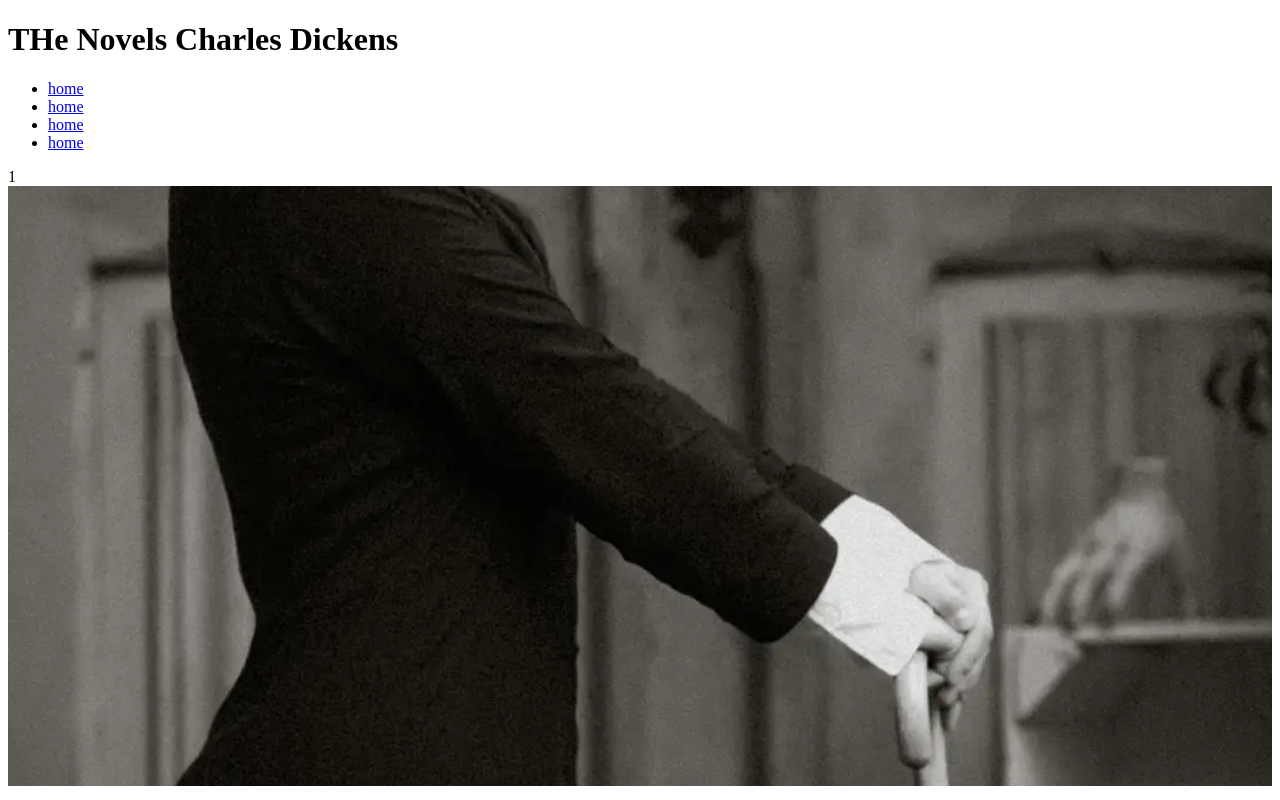
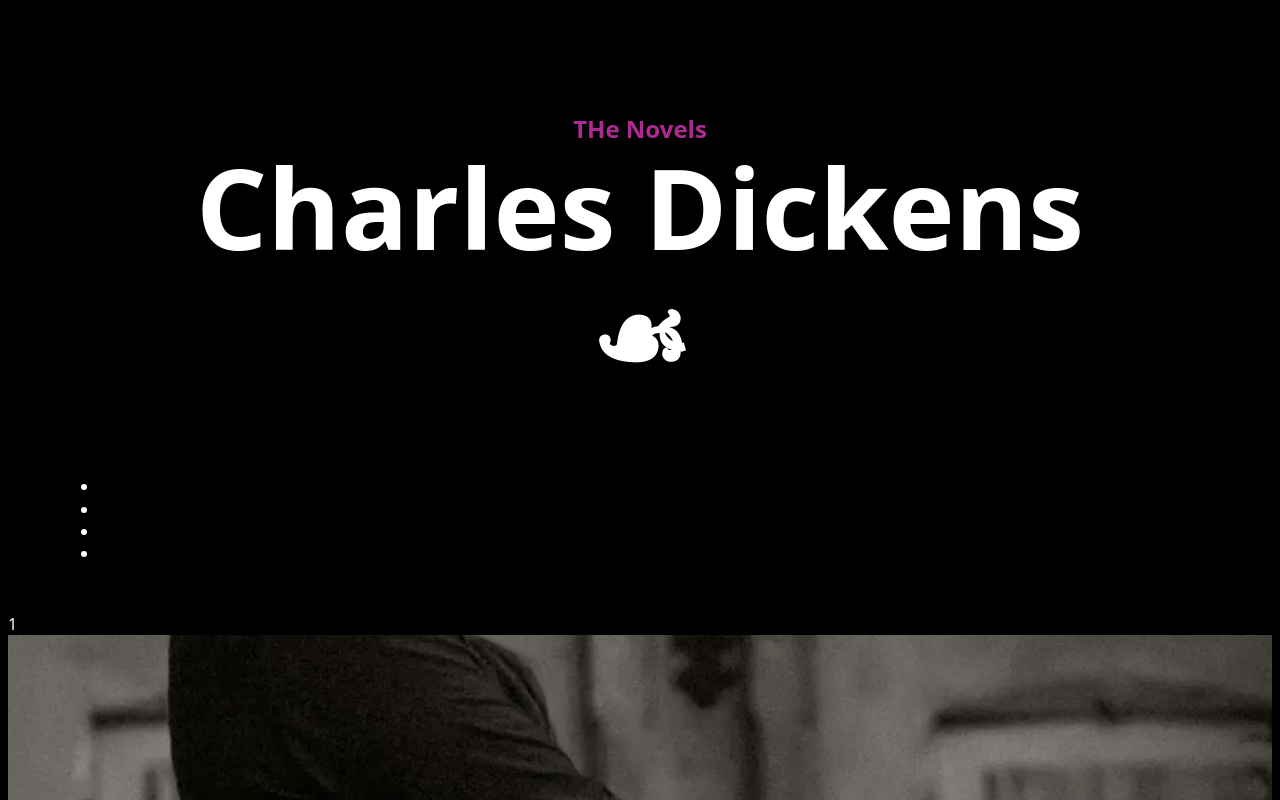
Before and after one commit to Binazirfarokhi/Dickens-mid-HTML-CSS-, a plain HTML site: page index.html in a window 1280 px wide. Shown: the top 800 px of the page. Drawn offline with Linux system fonts and the light colour scheme.

Commit message:
styleing

```diff
--- a/index.html
+++ b/index.html
@@ -86,6 +86,10 @@
 
 
       </li>
+      <li><a href="">Lorem, ipsum.</a></li>
+      <li><a href="">Lorem, ipsum.</a></li>
+      <li><a href="">Corrupti, sed.</a></li>
+      <li><a href="">Delectus, nesciunt.</a></li>
     </ul>
 
   </div>
--- a/starter-styles.css
+++ b/starter-styles.css
@@ -1,5 +1,27 @@
 /* STARTER STYLES: DO NOT DELETE. */
+body{
+  font-family: system-ui, -apple-system, BlinkMacSystemFont, 'Segoe UI', Roboto, Oxygen, Ubuntu, Cantarell, 'Open Sans', 'Helvetica Neue', sans-serif;
+  background-color: black;
+  color: white;
+  line-height: 1.4;
 
+}
+header{
+  padding: 2rem 4%;
+}
+.site-title{
+  font-size: clamp(2rem, 10vw, 7rem);
+  display: grid;
+  text-align: center;
+  line-height: 1.15;
+}
+.site-title::after{
+  content: '\2619';
+}
+.site-prefix{
+  font-size: 1.5rem;
+  color:rgb(175, 41, 148);
+}
 /* CSS Counter: this adds a "counting" pseudo element inside each article. For this to work, you must have a MAIN element, with ARTICLES as its CHILDREN. */
 main {
   counter-reset: count 0;
@@ -19,3 +41,12 @@ img {
   height: 600px;
   object-fit: cover;
 }
+.visually-hidden{
+  clip: rect(0 0 0 0);
+  clip-path: inset(50%);
+  height: 1px;
+  overflow: hidden;
+  position: absolute;
+  white-space: nowrap;
+  width: 1px;
+}
```
